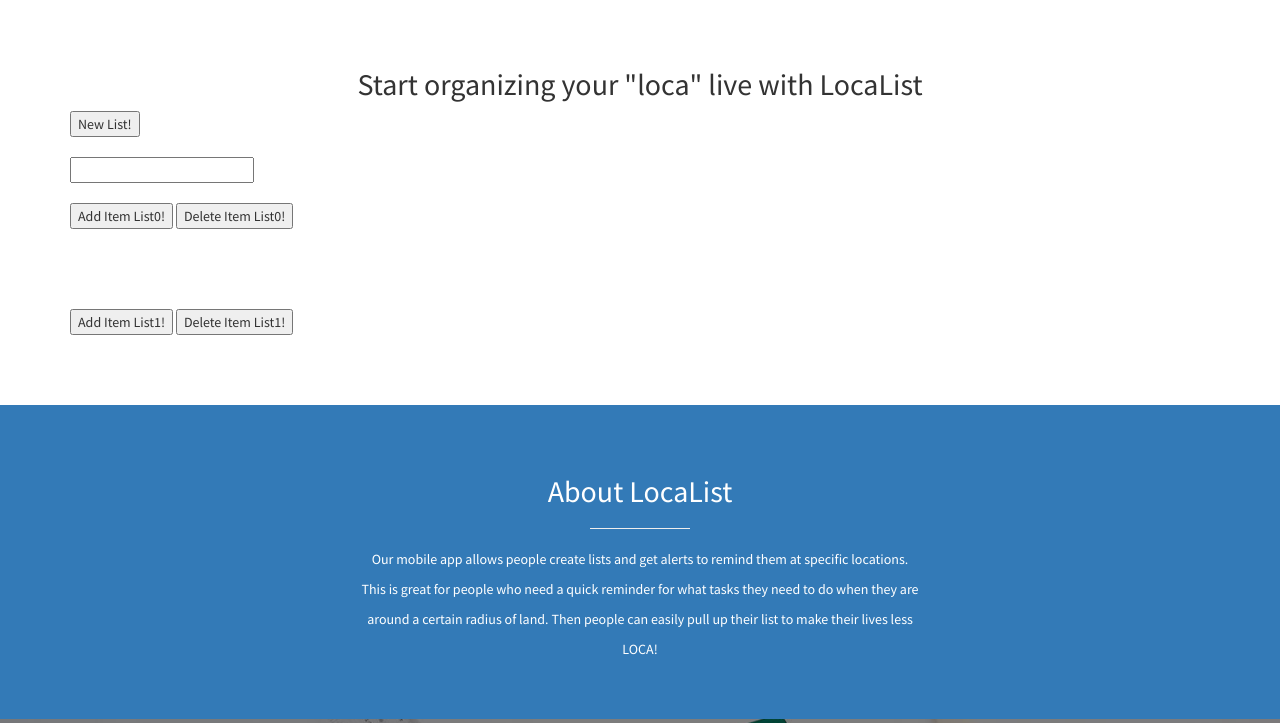
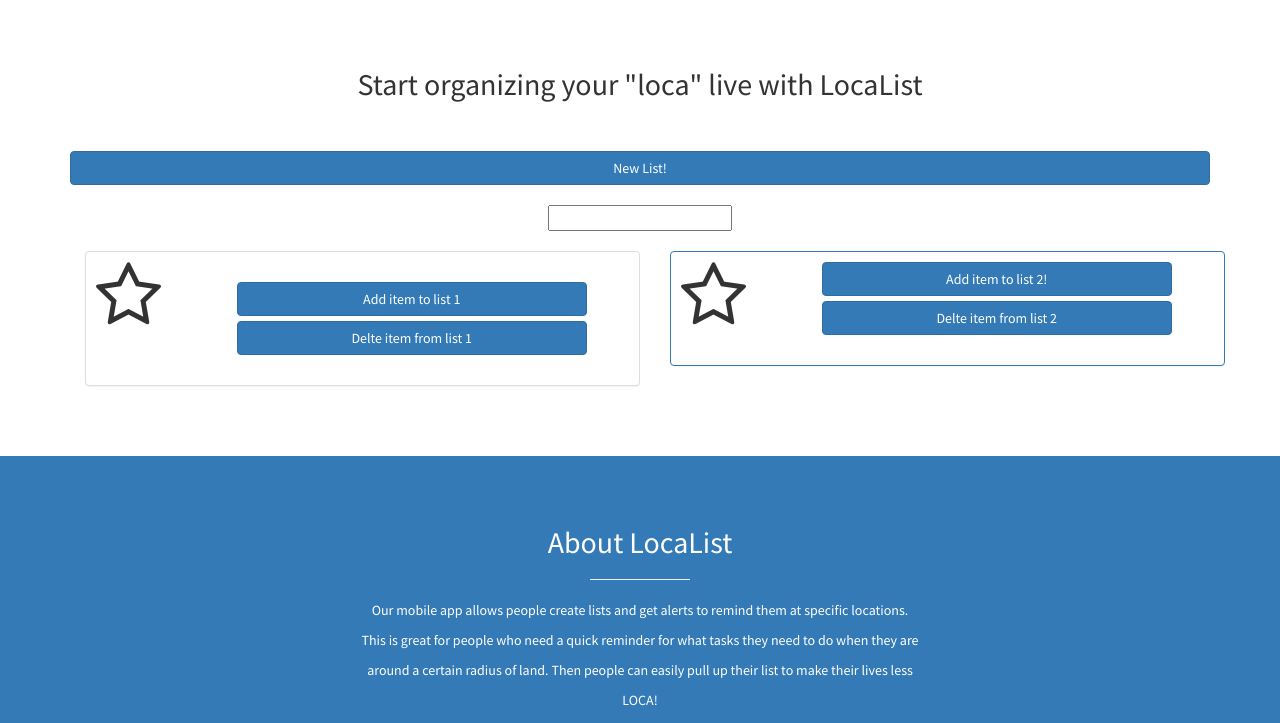
Before and after one commit to elliekang/hackgt15, a plain HTML site: page startbootstrap-stylish-portfolio-1.0.3/index.html in a window 1280 px wide. Shown: the part 802-1525 px from the top of the page. Drawn offline with Linux system fonts and the light colour scheme; some packages are replaced by stand-ins of ours; files that its build step writes are made by us from their sources; files whose address does not match are found by name.

Commit message:
reformat the list page, changed title of the page, added materialized design for buttons, etc

```diff
--- a/startbootstrap-stylish-portfolio-1.0.3/index.html
+++ b/startbootstrap-stylish-portfolio-1.0.3/index.html
@@ -8,8 +8,9 @@
     <meta name="viewport" content="width=device-width, initial-scale=1">
     <meta name="description" content="">
     <meta name="author" content="">
+    <link rel="stylesheet" href="https://maxcdn.bootstrapcdn.com/font-awesome/4.4.0/css/font-awesome.min.css">
 
-    <title>Stylish Portfolio - Start Bootstrap Theme</title>
+    <title>LocaList: Your next handy list</title>
 
     <!-- Bootstrap Core CSS -->
     <link href="css/bootstrap.min.css" rel="stylesheet">
@@ -179,23 +180,90 @@
                     <h2>Start organizing your "loca" live with LocaList</h2>
                 </div>
             </div>
-                    <input type="button" value="New List!" onClick="newList()"/>
+
             <br>
             <br>
+            <button type="button" class="btn btn-primary btn-block" onClick="newList()">New List!</button>
+            <br>
+            <center>
             <input type="textbox" id="addedItem" />
+        </center>
+
+
             <br>
+
+            <div class="container">
+                <div class="row">
+                    <div class="col-xs-12 col-sm-12 col-md-6 col-lg-6 ">
+                        <div class="panel panel-default">
+                            <div class="row padall">
+                                <div class="col-xs-12 col-sm-12 col-md-3 col-lg-3">
+                                    <span></span>
+                                    <i class="fa fa-star-o  fa-5x"></i>
+                                </div>
+                                <div class="col-xs-12 col-sm-12 col-md-9 col-lg-9">
+                                    <div class="clearfix">
+                                        <div class="pull-left">
                                             <br>
-                    <input type="button" value="Add Item List0!" onclick="addList('ToDoListTable0', 0)"/>
-                    <input type="button" value="Delete Item List0!" onclick="deleteList('ToDoListTable0', 0)" />
+
+                                            <button type="button" class="btn btn-primary btn-block" onClick="addList('ToDoListTable0', 0)">Add item to list 1</button>
+                                            <button type="button" class="btn btn-primary btn-block" onClick="deleteList('ToDoListTable0', 0)">Delte item from list 1</button>
+
                                             <h3 id = "demo0">  </h3>
                                             <table id="ToDoListTable0" width="350px" border=".5"></table>
-                    <br>
-                    <br>
-                    <br>
-                    <input type="button" value="Add Item List1!" onclick="addList('ToDoListTable1', 1)" />
-                    <input type="button" value="Delete Item List1!" onclick="deleteList('ToDoListTable1', 1)" />
+                                        </div>
+                                    </div>
+                                </div>
+                            </div>
+                        </div>
+                    </div>
+                    <div class="col-xs-12 col-sm-12 col-md-6 col-lg-6 ">
+                        <div class="panel panel-primary">
+                            <div class="row padall">
+                                <div class="col-xs-12 col-sm-12 col-md-3 col-lg-3">
+                                    <span></span>
+                                    <i class="fa fa-star-o  fa-5x"></i>
+                                </div>
+                                <div class="col-xs-12 col-sm-12 col-md-9 col-lg-9">
+                                    <div class="clearfix">
+                                        <div class="pull-left">
+                                            <button type="button" class="btn btn-primary btn-block" onClick="addList('ToDoListTable1', 1)">Add item to list 2!</button>
+                                            <button type="button" class="btn btn-primary btn-block" onClick="deleteList('ToDoListTable1', 1)">Delte item from list 2</button>
+
                                             <h3 id = "demo1">  </h3>
                                             <table id="ToDoListTable1" width="350px" border=".5"></table>
+                                        </div>
+                                    </div>
+                                </div>
+                            </div>
+                        </div>
+                    </div>
+                </div>
+            </div>
+
+            <style>
+            img {
+                max-width: 110%;
+                height: auto;
+            }
+
+            .clearfix {
+                clear:both;
+            }
+
+            .rowcolor {
+                background-color:#CCCCCC;
+            }
+
+            .padall {
+                padding:10px;
+            }
+
+            .icon {
+                font-size:23px;
+                color:#197BB5;
+            }
+            </style>
             <!-- /.row -->
         </div>
         <!-- /.container -->
```
Also changed, not shown: startbootstrap-stylish-portfolio-1.0.3/map.jpg (added). Lines whose indentation alone changed are shown as unchanged.
